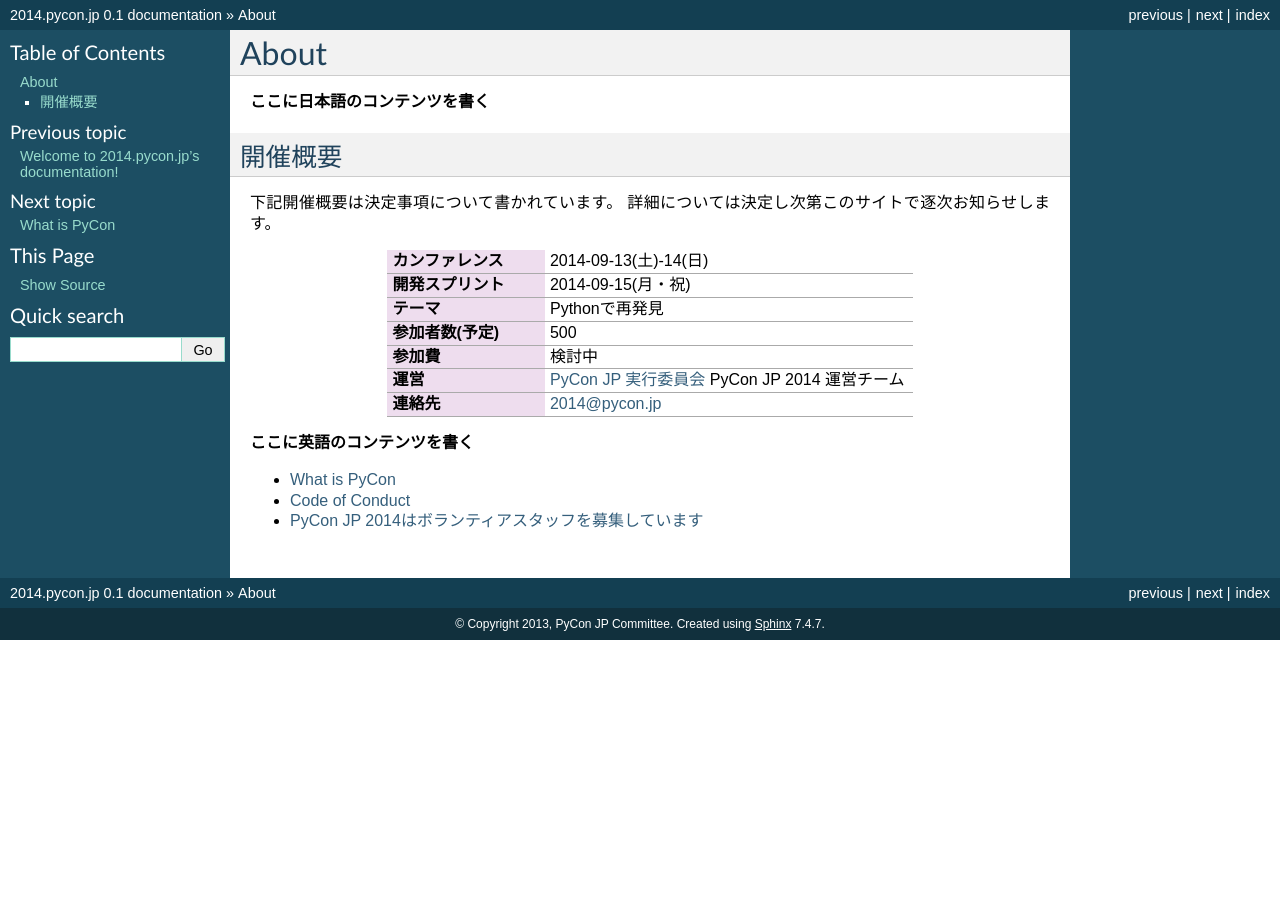
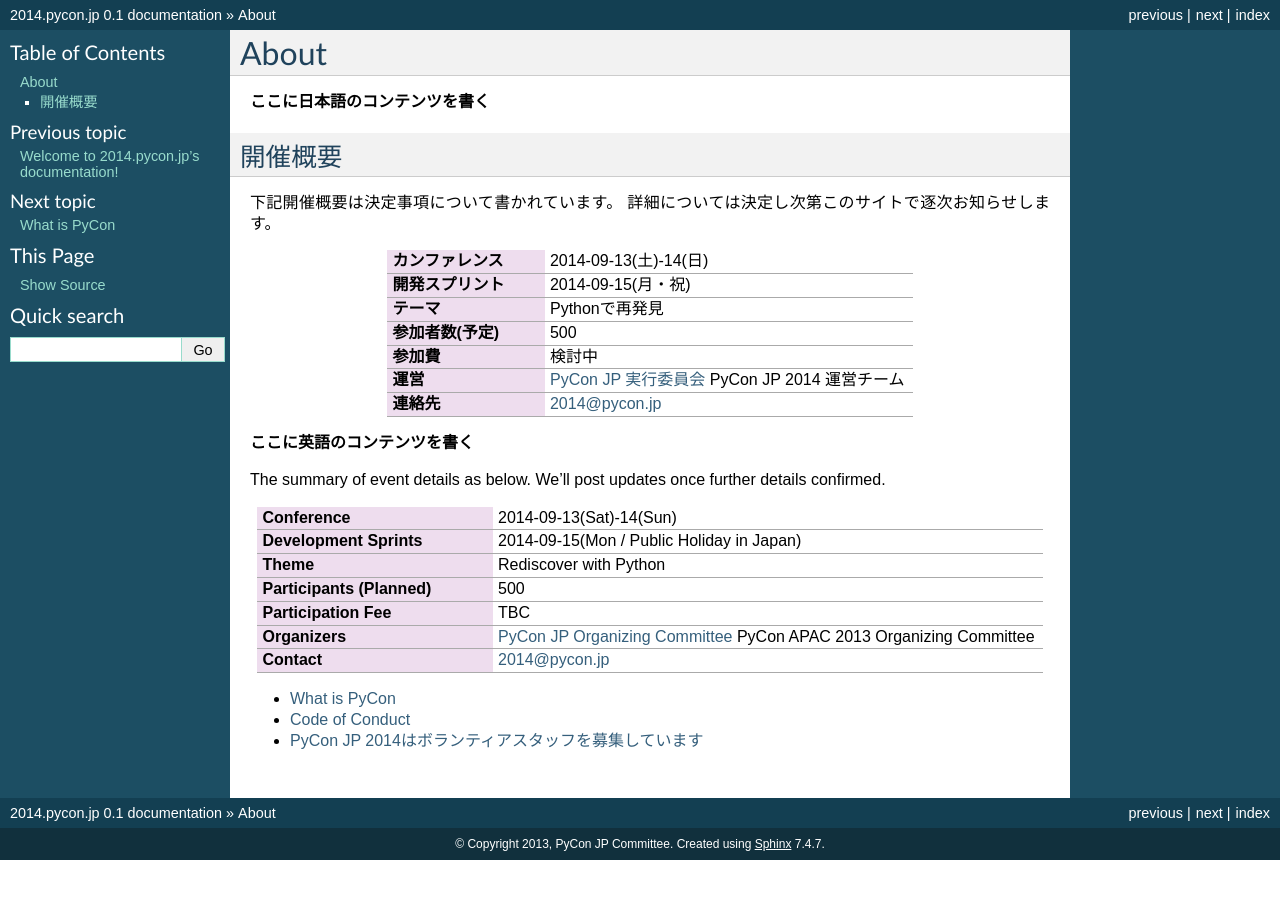
Before and after one commit to pyconjp/2014.pycon.jp, a Sphinx documentation site: the page built from sphinx/about/index.rst, in a window 1280 px wide. Built offline with Sphinx 7.4.7, drawn with Linux system fonts in a browser that asks for light colours.

Commit message:
開催概要(英語)を追加した

```diff
--- a/sphinx/about/index.rst
+++ b/sphinx/about/index.rst
@@ -33,6 +33,29 @@
 
 **ここに英語のコンテンツを書く**
 
+The summary of event details as below. We’ll post updates once further details confirmed.
+
+.. list-table::
+   :widths: 30 70
+   :stub-columns: 1
+
+   * - Conference
+     - 2014-09-13(Sat)-14(Sun)
+   * - Development Sprints
+     - 2014-09-15(Mon / Public Holiday in Japan)
+   * - Theme
+     - Rediscover with Python
+   * - Participants (Planned)
+     - 500
+   * - Participation Fee
+     - TBC
+   * - Organizers
+     - `PyCon JP Organizing Committee`_ PyCon APAC 2013 Organizing Committee
+   * - Contact
+     - 2014@pycon.jp
+
+.. _`PyCon JP Organizing Committee`: http://www.pycon.jp/committee.html
+
 .. toctree::
    :maxdepth: 1
 
```
